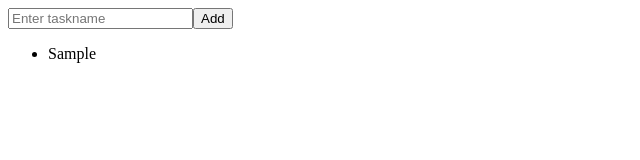
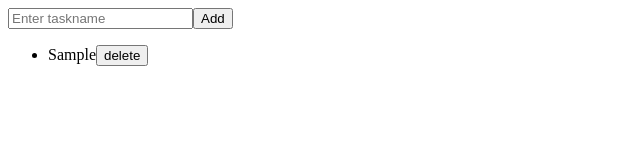
Before and after one commit to jasper-steenhuis/studious-potato, a React (Create React App) app in the folder studious-potato/: page / in a window 1280 px wide. Both pictures are taken after typing "Sample" into the empty fields and a click on the button "Add". Shown: the top 160 px of the page, without its empty margins (0-640 px from the left). Built offline with nearby package versions, Linux system fonts and the light colour scheme.

Commit message:
added delete functionality

```diff
--- a/studious-potato/src/App.tsx
+++ b/studious-potato/src/App.tsx
@@ -18,7 +18,7 @@ const ListInput = () =>{
     setInput(e.target.value);
   }
 
-  const handleSubmit = (e) =>{
+  const addTask = (e) =>{
     setIndex(index=>index+1);
     let newTask: task = {id: index , title: inputString, completed: false};
     setTaskList([newTask, ...taskList]);
@@ -29,10 +29,10 @@ const ListInput = () =>{
   return (
     <div>
         <input type="text" name="taskInput" value={inputString} placeholder="Enter taskname" onChange={handleChange}/>
-        <button onClick={handleSubmit}>Add</button>
+        <button onClick={addTask}>Add</button>
         <ul>
               {taskList?.map(task =>
-                <li>{task.title}</li>)}
+                <li>{task.title}<button onClick={() => {setTaskList(taskList.filter(t => t.id !== task.id))}}>delete</button></li>)}
         </ul>
     </div>
   );
```
